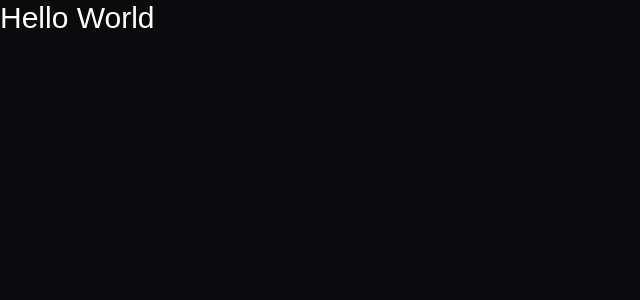
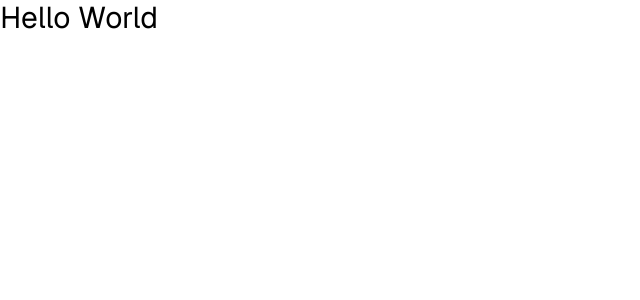
Before and after one commit to paulopbi/portfolio, a Next.js app: page / in a window 1280 px wide. Shown: the top 300 px of the page, without its empty margins (0-640 px from the left). Built offline with nearby package versions, Linux system fonts and the light colour scheme.

Commit message:
feat: add brand colors theme

```diff
--- a/src/app/globals.css
+++ b/src/app/globals.css
@@ -1,13 +1,15 @@
 @import "tailwindcss";
 
-:root {
-  --background: #0b0b0d;
-  --white: #ffff;
-  --brand-color: #6b43d1;
+@theme {
+  --color-background: #0b0b0d;
+  --color-brand: #6b43d1;
+  --color-muted: #a9a9db;
 }
 
 body {
-  background: var(--background);
-  color: var(--white);
-  font-family: Arial, Helvetica, sans-serif;
+  font-family: "Geist", sans-serif;
 }
+
+.noise-effect {
+  background: url("../../public/images/noise.png") cover;
+}
```
